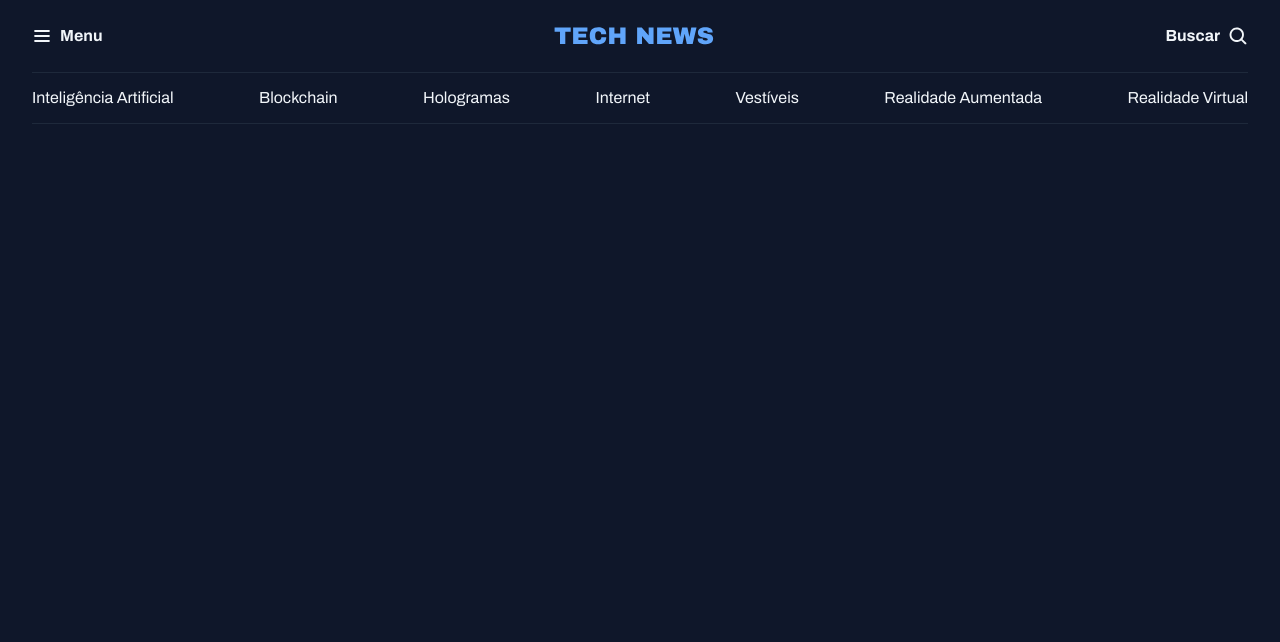
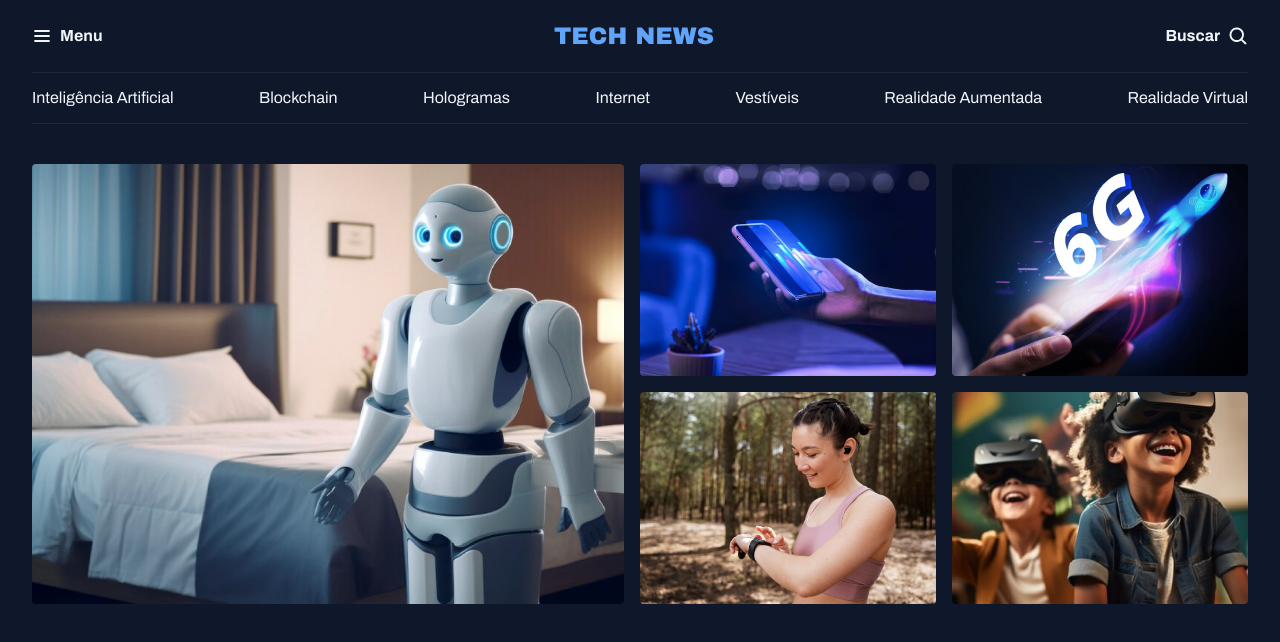
Before and after one commit to Lstark10/projeto-portal-de-noticias, a plain HTML site: page index.html in a window 1280 px wide. Drawn offline with Linux system fonts and the light colour scheme.

Commit message:
estruturando a seção destaques

```diff
--- a/index.html
+++ b/index.html
@@ -36,5 +36,31 @@
     </nav>
 
   </header>
+
+  <main class="grid container">
+    <section id="featured" class="grid grid-flow-col gap-16">
+      <div>
+        <img src="assets/images/Image 01.png" alt="">
+      </div>
+
+      <div class="grid grid-cols-2 gap-16">
+        <div>
+          <img src="assets/images/Image 02.png" alt="">
+        </div>
+
+        <div>
+          <img src="assets/images/Image 03.png" alt="">
+        </div>
+
+        <div>
+          <img src="assets/images/Image 04.png" alt="">
+        </div>
+
+        <div>
+          <img src="assets/images/Image 05.png" alt="">
+        </div>
+      </div>
+    </section>
+  </main>
 </body>
 </html>
--- a/styles/global.css
+++ b/styles/global.css
@@ -40,17 +40,17 @@ h1, h2, h3 {
   font: inherit;
 }
 
+img {
+  max-width: 100%;
+}
+
 .container {
   max-width: 1280px;
   padding-inline: 32px;
   margin-inline: auto;
 }
 
-/* utility-first */
-.grid {
-  display: grid;
+main {
+  margin-top: 40px;
+
 }
-
-.grid-flow-col {
-  grid-auto-flow: column;
-}
--- a/styles/index.css
+++ b/styles/index.css
@@ -1,2 +1,4 @@
 @import url(global.css);
+@import url(utility.css);
 @import url(header.css);
+@import url(sections.css);;
--- /dev/null
+++ b/styles/sections.css
@@ -0,0 +1,7 @@
+#featured {
+  img {
+    height: 100%;
+    object-fit: cover;
+    border-radius: 4px;
+  }
+}
--- /dev/null
+++ b/styles/utility.css
@@ -0,0 +1,16 @@
+/* utility-first */
+.grid {
+  display: grid;
+}
+
+.grid-flow-col {
+  grid-auto-flow: column;
+}
+
+.grid-cols-2 {
+  grid-template-columns: 1fr 1fr;
+}
+
+.gap-16 {
+  gap: 16px;
+}
```
